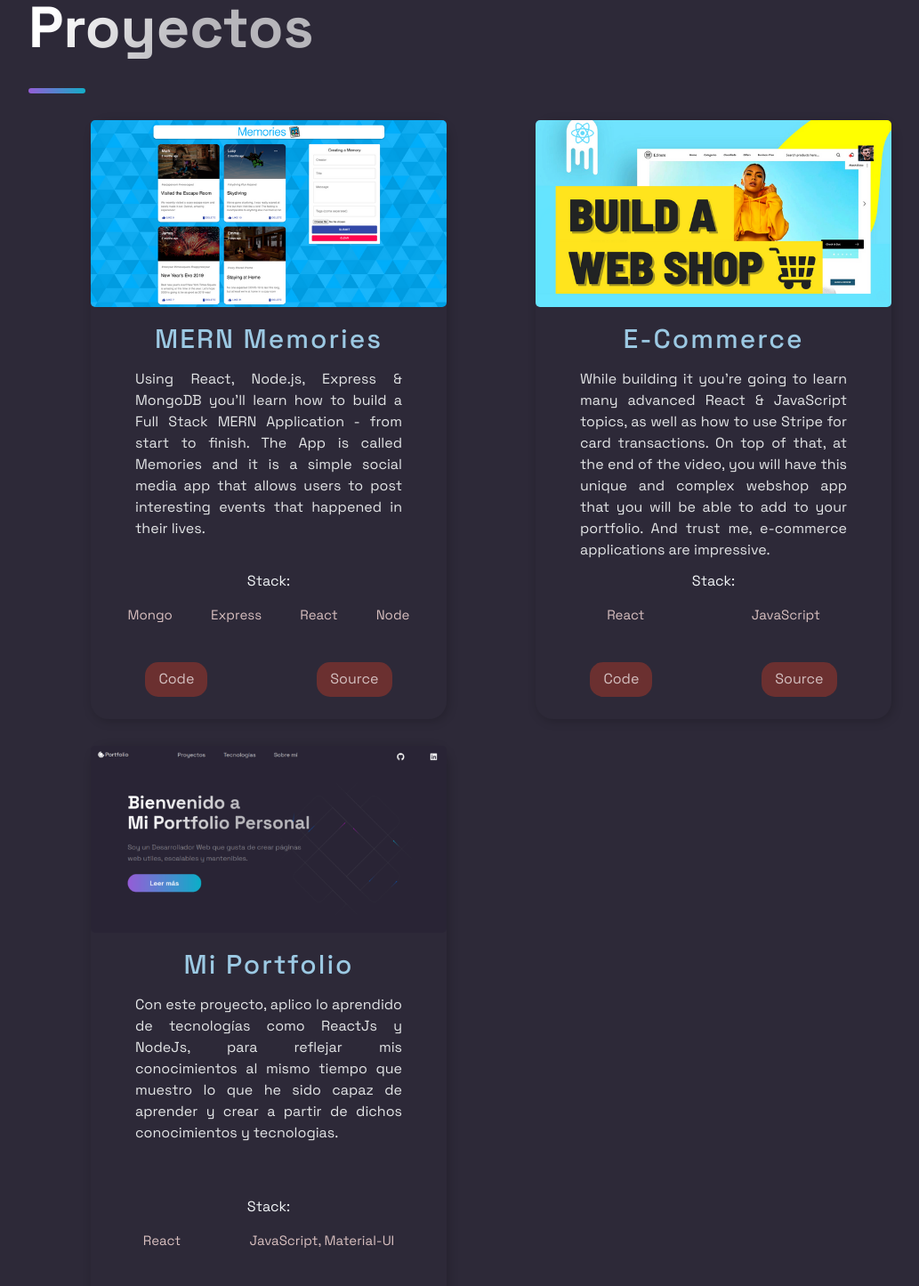
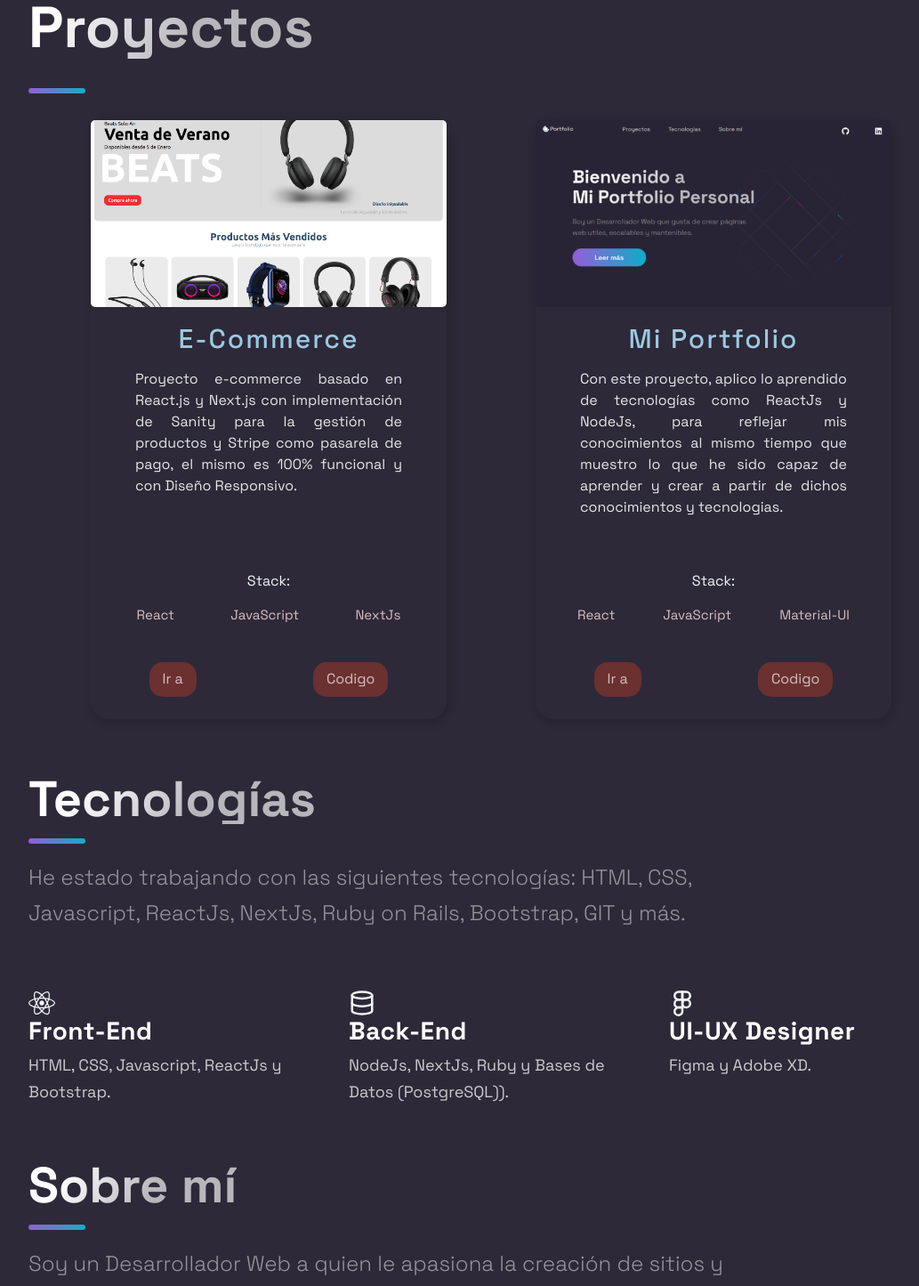
Before and after one commit to Barbatxz/portfolio, a Next.js app: page / in a window 1280 px wide. Shown: the part 700-2145 px from the top of the page at 89% size, without its empty margins (88-1121 px from the left). Built offline with nearby package versions, Linux system fonts and the light colour scheme.

Commit message:
fix minor bugs and update info and projects

```diff
--- a/src/components/Footer/Footer.js
+++ b/src/components/Footer/Footer.js
@@ -19,7 +19,7 @@
       </LinkList>
       <SocialIconsContainer>
         <CompanyContainer>
-          <Slogan>Desarrollando servicios hoy para facilitar el mañana.</Slogan>
+          <Slogan>Desarrollando webstites hoy para facilitar el mañana.</Slogan>
         </CompanyContainer>
         <SocialContainer>
         <SocialIcons href='https://github.com'>
--- a/src/components/Header/Header.js
+++ b/src/components/Header/Header.js
@@ -30,6 +30,11 @@
           <NavLink>Sobre mí</NavLink>
         </Link>
       </li>
+      <li>
+        <Link href="#acomplishments">
+          <NavLink>Logros</NavLink>
+        </Link>
+      </li>
     </Div2>
     <Div3>
       <SocialIcons href='https://github.com'>
--- a/src/components/Projects/Projects.js
+++ b/src/components/Projects/Projects.js
@@ -26,8 +26,8 @@
               </TagList>
             </div>
             <UtilityList>
-              <ExternalLinks href={visit}>Code</ExternalLinks>
-              <ExternalLinks href={source}>Source</ExternalLinks>
+              <ExternalLinks href={visit}>Ir a</ExternalLinks>
+              <ExternalLinks href={source}>Codigo</ExternalLinks>
             </UtilityList>
           </BlogCard>
         ))}
--- a/src/components/Technologies/Technologies.js
+++ b/src/components/Technologies/Technologies.js
@@ -10,7 +10,7 @@
     <SectionDivider />
     <br />
     <SectionText>
-      He estado trabajando con las siguientes tecnologías: HTML, CSS, Javascript, ReactJs, Ruby on Rails, Bootstrap, GIT y más.
+      He estado trabajando con las siguientes tecnologías: HTML, CSS, Javascript, ReactJs, NextJs, Ruby on Rails, Bootstrap, GIT y más.
     </SectionText>
     <List>
       <ListItem>
@@ -27,7 +27,7 @@
         <ListContainer>
           <ListTitle>Back-End</ListTitle>
           <ListParagraph>
-            NodeJs, Ruby y Bases de Datos (Postgresql, MongoDB).
+            NodeJs, NextJs, Ruby y Bases de Datos (PostgreSQL)).
           </ListParagraph>
         </ListContainer>
       </ListItem>
--- a/src/constants/constants.js
+++ b/src/constants/constants.js
@@ -1,30 +1,21 @@
 export const projects = [
   {
-    title: 'MERN Memories',
-    description: "Using React, Node.js, Express & MongoDB you'll learn how to build a Full Stack MERN Application - from start to finish. The App is called Memories and it is a simple social media app that allows users to post interesting events that happened in their lives.",
-      image: '/images/1.png',
-      tags: ['Mongo', 'Express', 'React', 'Node'],
-    source: 'https://google.com',
-    visit: 'https://google.com',
-    id: 0,
-  },
-  {
     title: 'E-Commerce',
-    description:"While building it you're going to learn many advanced React & JavaScript topics, as well as how to use Stripe for card transactions. On top of that, at the end of the video, you will have this unique and complex webshop app that you will be able to add to your portfolio. And trust me, e-commerce applications are impressive.",
+    description:"Proyecto e-commerce basado en React.js y Next.js con implementación de Sanity para la gestión de productos y Stripe como pasarela de pago, el mismo es 100% funcional y con Diseño Responsivo.",
     image: '/images/2.png',
-    tags: ['React', 'JavaScript'],
-    source: 'https://google.com',
-    visit: 'https://google.com',
+    tags: ['React', 'JavaScript', 'NextJs'],
+    source: 'https://github.com/Barbatxz/ecommerce_nextjs',
+    visit: 'https://ecommerce-nextjs-delta.vercel.app/',
     id: 1,
   },
   {
     title: 'Mi Portfolio',
     description:"Con este proyecto, aplico lo aprendido de tecnologías como ReactJs y NodeJs, para reflejar mis conocimientos al mismo tiempo que muestro lo que he sido capaz de aprender y crear a partir de dichos conocimientos y tecnologias.",
     image: '/images/3.png',
-    tags: ['React', 'JavaScript, Material-UI'],
+    tags: ['React', 'JavaScript', 'Material-UI'],
     source: 'https://github.com/Barbatxz/portfolio',
     visit: 'https://jcoronadodev.me/',
-    id: 3,
+    id: 2,
   },
 ];
 
@@ -38,5 +29,5 @@
 
 export const data = [
   { number: 3, text: 'Proyectos realizados.' },
-  { number: 1, text: 'Sitio desplegado completamente.', }
+  { number: 2, text: 'Sitio desplegado completamente.', }
 ];
--- a/src/layout/Layout.js
+++ b/src/layout/Layout.js
@@ -1,15 +1,20 @@
 import React from 'react'
-
+import Head from 'next/head'
 import Footer from '../components/Footer/Footer'
 import Header from '../components/Header/Header'
 import { Container } from './LayoutStyles'
 
 export const Layout = ({children}) => {
   return (
+    <div>
+      <Head>
+        <title>Mi Portfolio</title>
+      </Head>
       <Container>
       <Header/>
       <main>{children}</main>
       <Footer/>
       </Container>
+    </div>
     )
 }
```
Also changed, not shown: public/images/2.png. Lines whose indentation alone changed are shown as unchanged.
